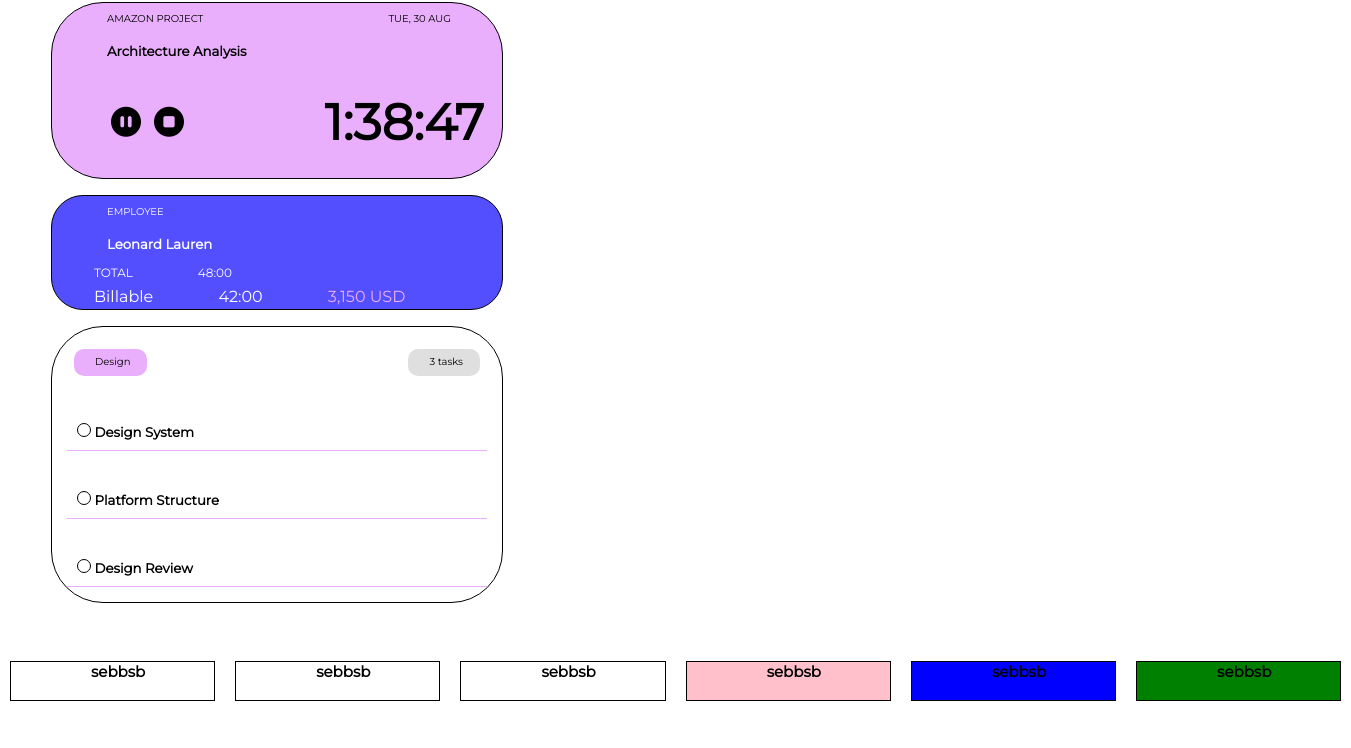
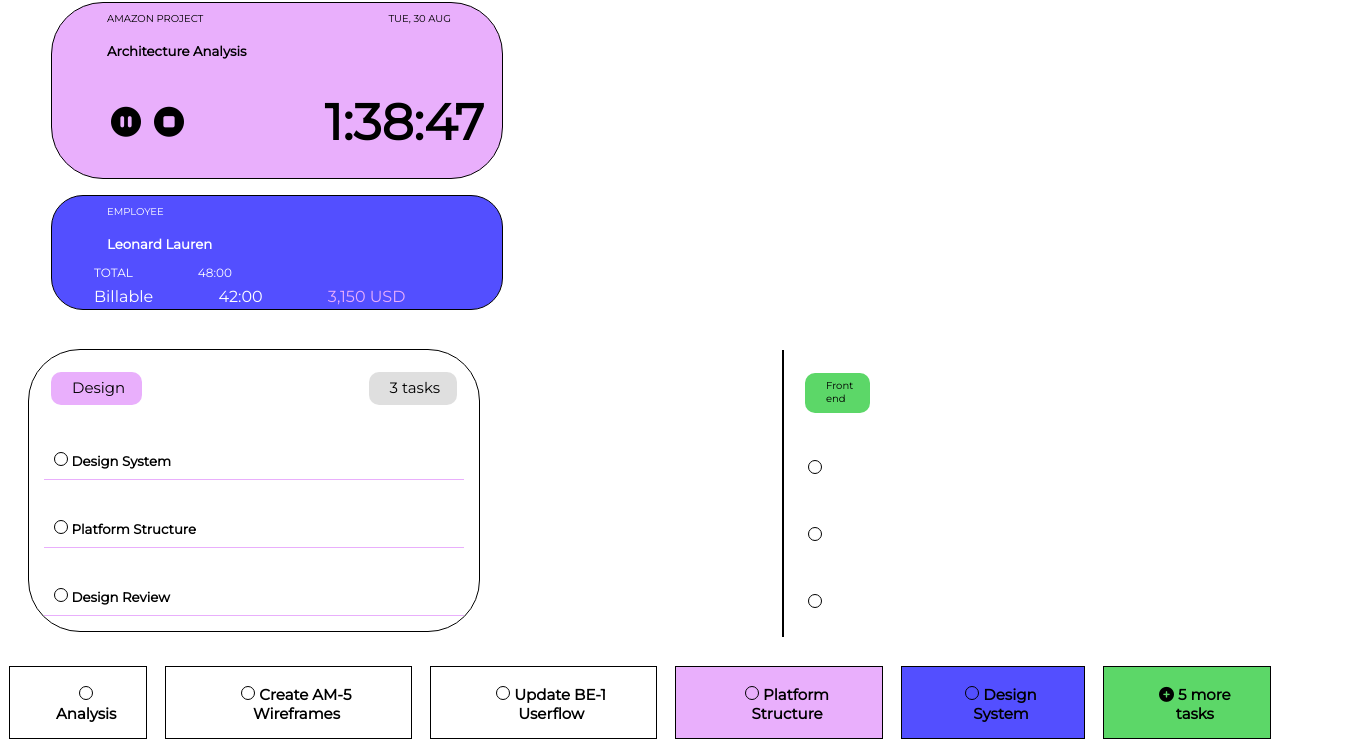
Before and after one commit to marcdhi/dribbleClone, a plain HTML site: page index.html in a window 1280 px wide. Shown: the part 757-1505 px from the top of the page, 1351 px wide, since content can reach past the window. Before the commit the page ends 1468 px from the top, so only its background shows below. Drawn offline with Linux system fonts and the light colour scheme; a web font is replaced by a local one.

Commit message:
second commit

```diff
--- a/index.html
+++ b/index.html
@@ -225,49 +225,95 @@
 
 
 
-                <div class="div-3">
-                    <div class="nav-div">
+
+
+
+            </div>
+            <div class="div-3">
+                <div class="two" style="border: 1px solid black;">
+
+                    <div class="nav-div-1">
                         <ul>
-                            <li class="last-div-items border pinkCol" id="new-titles">Design</li>
+                            <li class="last-div-items border lightGreen" id="new-titles">Front end</li>
+                            <!-- <li>nwjijvr</li> -->
+
+                        </ul>
+
+                    </div>
+
+                    <div class="second-line">
+                        <ul>
+                            <li class="last4-div-items" style="color: white;">
+                                <h5>
+                                    <span class="dot3"></span> Update componen</h5>
+                            </li>
+                        </ul>
+                    </div>
+
+                    <div class="second-line ">
+                        <ul>
+                            <li class="last4-div-items " style="color: white; ">
+                                <h5><span class="dot3 "></span> Platform Login flow</h5>
+                            </li>
+                        </ul>
+                    </div>
+
+                    <div class="second-line ">
+                        <ul>
+                            <li class="last4-div-items " style="color: white; ">
+                                <h5><span class="dot3 "></span> Micro interactions</h5>
+                            </li>
+                        </ul>
+                    </div>
+                </div>
+
+
+                <div class="one ">
+
+                    <div class="nav-div-1 ">
+                        <ul>
+                            <li class="last-div-items border pinkCol " id="new-titles ">Design</li>
                             <!-- <li>nwjijvr</li> -->
 
                         </ul>
                         <ul>
 
-                            <li class="last-div-items border greyCol" id="new-titles">3 tasks</li>
+                            <li class="last-div-items border greyCol " id="new-titles ">3 tasks</li>
                         </ul>
                     </div>
 
-                    <div class="second-line">
+                    <div class="second-line ">
                         <ul>
-                            <li class="last3-div-items">
-                                <h5><span class="dot2"></span> Design System</h5>
+                            <li class="last3-div-items ">
+                                <h5><span class="dot2 "></span> Design System</h5>
                             </li>
                         </ul>
                     </div>
 
-                    <div class="second-line">
+                    <div class="second-line ">
                         <ul>
-                            <li class="last3-div-items">
-                                <h5><span class="dot2"></span> Platform Structure</h5>
+                            <li class="last3-div-items ">
+                                <h5><span class="dot2 "></span> Platform Structure</h5>
                             </li>
                         </ul>
                     </div>
 
-                    <div class="second-line">
+                    <div class="second-line ">
                         <ul>
-                            <li class="last3-div-items">
-                                <h5><span class="dot2"></span> Design Review</h5>
+                            <li class="last3-div-items ">
+                                <h5><span class="dot2 "></span> Design Review</h5>
                             </li>
                         </ul>
                     </div>
+                </div>
 
 
 
-                    <div>
-                    </div>
+
+                <div>
                 </div>
             </div>
+
 
 
 
@@ -282,16 +328,16 @@
 
 
 
-    <section class="endpage">
+    <section class="endpage ">
 
 
-        <u class="end-features">
-            <li class="end-items"><a href="">sebbsb</a></li>
-            <li class="end-items"><a href="">sebbsb</a></li>
-            <li class="end-items"><a href="">sebbsb</a></li>
-            <li class="end-items pinkColour"><a href="">sebbsb</a></li>
-            <li class="end-items blue"><a href="">sebbsb</a></li>
-            <li class="end-items green" ><a href="">sebbsb</a></li>
+        <u class="end-features ">
+            <li class="end-items "><a href=" "><span class="dot3 "></span> Analysis</a></li>
+            <li class="end-items "><a href=" "><span class="dot3 "></span> Create AM-5 Wireframes</a></li>
+            <li class="end-items "><a href=" "><span class="dot3 "></span> Update BE-1 Userflow</a></li>
+            <li class="end-items pinkColour "><a href=" "><span class="dot3 "></span> Platform Structure</a></li>
+            <li class="end-items blue "><a href=" "><span class="dot3 "></span> Design System</a></li>
+            <li class="end-items green " ><a href=" "><i class="fa-solid fa-circle-plus "></i> 5 more tasks</a></li>
 
         </ul>
 
--- a/styles.css
+++ b/styles.css
@@ -79,7 +79,7 @@ nav {
 
 .whole-page {
     display: flex;
-    justify-content: flex-start;
+    justify-content: space-between;
     align-items: baseline;
     align-content: flex-end;
     flex-wrap: wrap;
@@ -205,6 +205,7 @@ nav {
     background-color: #534fff;
     border-radius: 32px;
     margin-bottom: 1rem;
+    /* display: flex; */
 }
 
 .div-3 {
@@ -212,6 +213,22 @@ nav {
     border: 1px solid black;
     background-color: rgb(255, 255, 255);
     border-radius: 52px;
+    display: flex;
+    /* position: relative; */
+}
+
+.two {
+    position: absolute;
+    backface-visibility: hidden;
+    z-index: 0;
+    left: 782px;
+    /* left: 500px; */
+    right: 520px;
+    background-color: black;
+}
+
+.lightGreen {
+    background-color: #5cd768;
 }
 
 #new-titles {
@@ -357,6 +374,24 @@ nav {
     display: inline-block;
 }
 
+.dot3 {
+    height: 12px;
+    width: 12px;
+    /* background-color: #bbb; */
+    border: 1px solid rgb(255, 255, 255);
+    border-radius: 50%;
+    display: inline-block;
+}
+
+.dot3 {
+    height: 12px;
+    width: 12px;
+    /* background-color: #bbb; */
+    border: 1px solid black;
+    border-radius: 50%;
+    display: inline-block;
+}
+
 .last3-div-items {
     display: inline-block;
     width: 400px;
@@ -365,6 +400,16 @@ nav {
     margin: 15px;
     text-decoration: none;
     color: black
+}
+
+.last4-div-items {
+    display: inline-block;
+    width: 400px;
+    padding: 10px;
+    /* border-bottom: 0.25px solid; */
+    margin: 15px;
+    text-decoration: none;
+    color: rgb(255, 255, 255)
 }
 
 .endpage {
@@ -383,8 +428,8 @@ nav {
 
 .end-items a {
     display: inline-block;
-    padding: 0px 69px 19px 80px;
-    margin: 10px;
+    padding: 18px 30px 15px 46px;
+    margin: 9px;
     text-align: center;
     text-decoration: none;
     border: 1px solid black;
@@ -398,13 +443,27 @@ nav {
 }
 
 .pinkColour a {
-    background-color: pink;
+    background-color: rgb(233 175 252);
 }
 
 .blue a {
-    background-color: blue;
+    background-color: #534fff;
 }
 
 .green a {
-    background-color: green;
+    background-color: #5cd768;
 }
+
+.nav-div-1 {
+    width: 100%;
+    /* background-color: rgb(255, 255, 255); */
+    padding-left: 0px;
+    padding-right: 0px;
+    padding-top: 0px;
+    display: flex;
+    justify-content: space-between;
+    align-items: center;
+    font-size: 15px;
+    /* font-weight: bold; */
+    /* border-bottom: 1px solid black; */
+}
```
